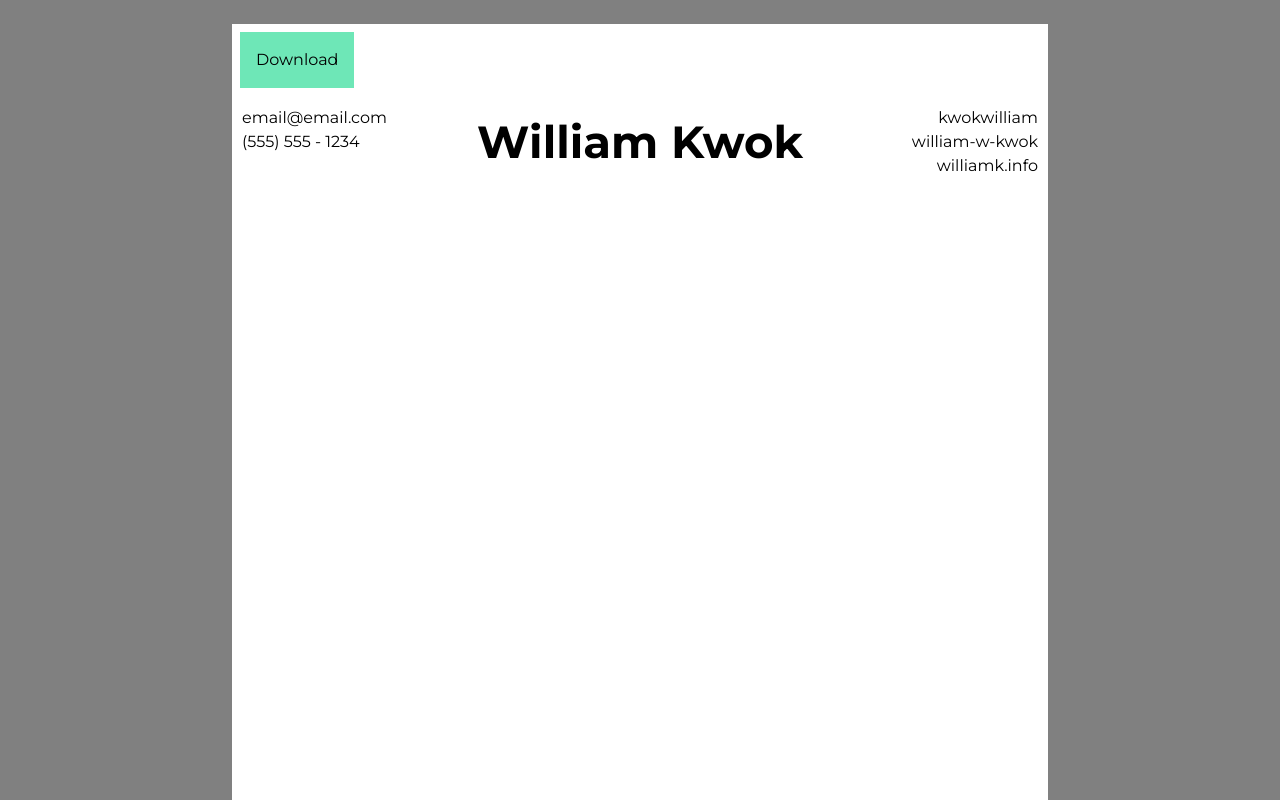
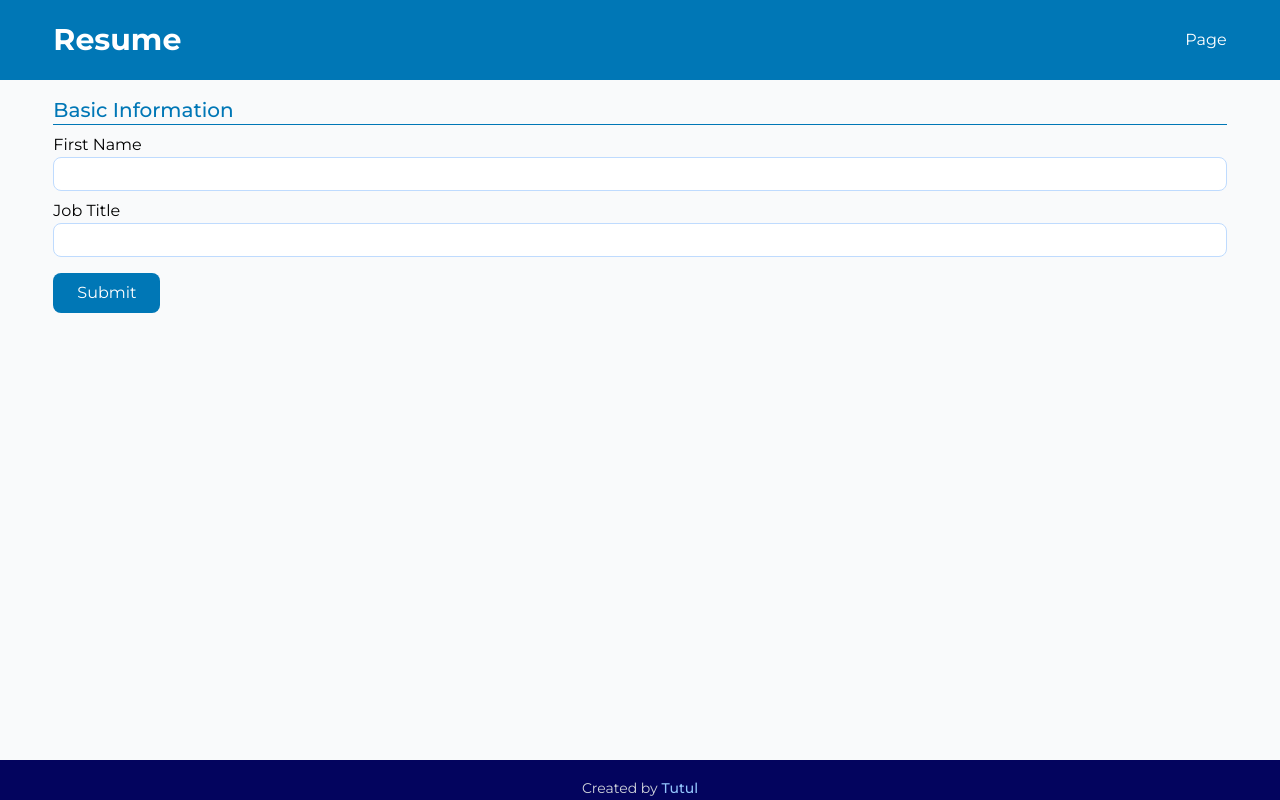
Before and after one commit to TutulDevs/resume-builder, a React (Create React App) app: page / in a window 1280 px wide. Shown: the top 800 px of the page. Built offline with nearby package versions, Linux system fonts and the light colour scheme.

Commit message:
added route to get the pdf but not valid yet

```diff
--- a/package.json
+++ b/package.json
@@ -14,6 +14,7 @@
     "react": "^17.0.2",
     "react-dom": "^17.0.2",
     "react-hook-form": "^7.10.1",
+    "react-router-dom": "^5.2.0",
     "react-scripts": "4.0.3",
     "react-to-pdf": "0.0.14",
     "web-vitals": "^1.0.1",
--- a/scripts/produce-pdf.js
+++ b/scripts/produce-pdf.js
@@ -1,14 +1,10 @@
 const puppeteer = require('puppeteer');
 
 const printPDF = async () => {
-  const browser = await puppeteer.launch({ headless: true });
+  const browser = await puppeteer.launch({ headless: false });
   const page = await browser.newPage();
-  await page.goto('http://localhost:3000', {
+  await page.goto('http://localhost:3000/resume', {
     waitUntil: 'networkidle0',
-  });
-  await page.addStyleTag({
-    content:
-      '.nav { display: none} .navbar { border: 0px} #print-button {display: none}',
   });
 
   const pdf = await page.pdf({
--- a/src/App.js
+++ b/src/App.js
@@ -1,11 +1,12 @@
-//import React, { useState } from "react";
+import React, { useState } from 'react';
+import { Route, Switch } from 'react-router-dom';
+import Layout from './components/layout/Layout';
+import Form from './components/Form.js/Form';
+import Resume from './pages/Resume';
 import axios from 'axios';
-import './App.css';
 
 function App() {
-  //const [resumeData, setResumeData] = useState(null);
-  // const submitFormHandler = (data) => setResumeData(data);
-  // console.log(resumeData);
+  const [resumeData, setResumeData] = useState(null);
 
   const getPDF = () => {
     return axios.get(`http://localhost:3000`, {
@@ -23,69 +24,29 @@ function App() {
         const blob = new Blob([response.data], { type: 'application/pdf' });
         const link = document.createElement('a');
         link.href = window.URL.createObjectURL(blob);
-        link.download = `your-file-name.pdf`;
+        link.download = `MyResume.pdf`;
         link.click();
         console.log('ready');
       });
   };
 
+  const submitFormHandler = (data) => {
+    setResumeData(data);
+    savePDF();
+  };
+  console.log(resumeData);
+
   return (
-    <div className="App">
-      {/* {!resumeOnlyMode && <div id="other-body-stuff">Hi stuff goes here</div>} */}
+    <Layout>
+      <Switch>
+        <Route path="/" exact>
+          <Form onSubmitForm={submitFormHandler} />
+        </Route>
 
-      <div id="pdf" className="my-6 mx-4 mx-auto bg-white font-mont">
-        <button onClick={savePDF} className=" m-2 p-4 bg-green-300">
-          Download
-        </button>
-
-        <div id="header">
-          <div id="header-left">
-            <div>
-              <a href="mailto:email@email.com">email@email.com</a>
-            </div>
-            <div>
-              <a href="tel:555-555-1234">(555) 555 - 1234</a>
-            </div>
-          </div>
-          <div id="header-middle">
-            <p>William Kwok</p>
-          </div>
-          <div id="header-right">
-            <div>
-              <a href="https://github.com/kwokwilliam">kwokwilliam</a>
-            </div>
-            <div>
-              <a href="https://linkedin.com/in/william-w-kwok">
-                william-w-kwok
-              </a>
-            </div>
-            <div>
-              <a href="https://williamk.info/?q=resexample">williamk.info</a>
-            </div>
-          </div>
-        </div>
-      </div>
-    </div>
+        <Route path="/resume" component={Resume} />
+      </Switch>
+    </Layout>
   );
 }
 
 export default App;
-
-/*
-
-import Layout from "./components/layout/Layout";
-import Form from "./components/Form.js/Form";
-
-<Layout>
-      <Form onSubmitForm={submitFormHandler} />
-    </Layout>
-
-*/
-
-/*
-React pdf managers
- * react-pdf
- * pdfkit
- * react-to-pdf
- * puppeteer
- */
--- a/src/components/layout/Header.js
+++ b/src/components/layout/Header.js
@@ -1,12 +1,18 @@
+import { Link } from 'react-router-dom';
+
 const Header = () => {
   return (
     <header className="bg-header">
       <div className="w-11/12 min-h-10 mx-auto text-white flex justify-between items-center">
         <h1 className="font-bold text-2xl md:text-3xl">
-          <a href="/">Resume</a>
+          <Link to="/" className="text-white text-3xl">
+            Resume
+          </Link>
         </h1>
 
-        <button className="darkMode">DM</button>
+        <Link to="/resume" className="text-white">
+          Page
+        </Link>
       </div>
     </header>
   );
--- a/src/index.js
+++ b/src/index.js
@@ -1,12 +1,15 @@
 import React from 'react';
 import ReactDOM from 'react-dom';
+import { BrowserRouter } from 'react-router-dom';
 import './index.css';
 import App from './App';
 import reportWebVitals from './reportWebVitals';
 
 ReactDOM.render(
   <React.StrictMode>
-    <App />
+    <BrowserRouter>
+      <App />
+    </BrowserRouter>
   </React.StrictMode>,
   document.getElementById('root')
 );
--- /dev/null
+++ b/src/pages/Resume.js
@@ -0,0 +1,34 @@
+import './Resume.css';
+
+const Resume = () => {
+  return (
+    <div id="pdf" className="my-6 mx-4 mx-auto bg-white font-mont shadow-lg">
+      <div id="header">
+        <div id="header-left">
+          <div>
+            <a href="mailto:email@email.com">email@email.com</a>
+          </div>
+          <div>
+            <a href="tel:555-555-1234">(555) 555 - 1234</a>
+          </div>
+        </div>
+        <div id="header-middle">
+          <p>William Kwok</p>
+        </div>
+        <div id="header-right">
+          <div>
+            <a href="https://github.com/kwokwilliam">kwokwilliam</a>
+          </div>
+          <div>
+            <a href="https://linkedin.com/in/william-w-kwok">william-w-kwok</a>
+          </div>
+          <div>
+            <a href="https://williamk.info/?q=resexample">williamk.info</a>
+          </div>
+        </div>
+      </div>
+    </div>
+  );
+};
+
+export default Resume;
```
Also changed, not shown: src/pages/Resume.css (renamed from src/App.css), src/store/formContext.js (added), 2 other files (tests, documents, lock files or other folders).
